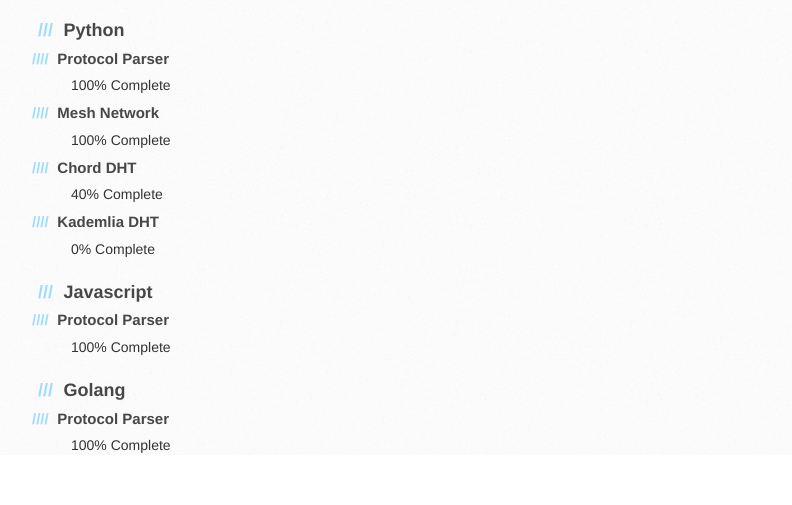
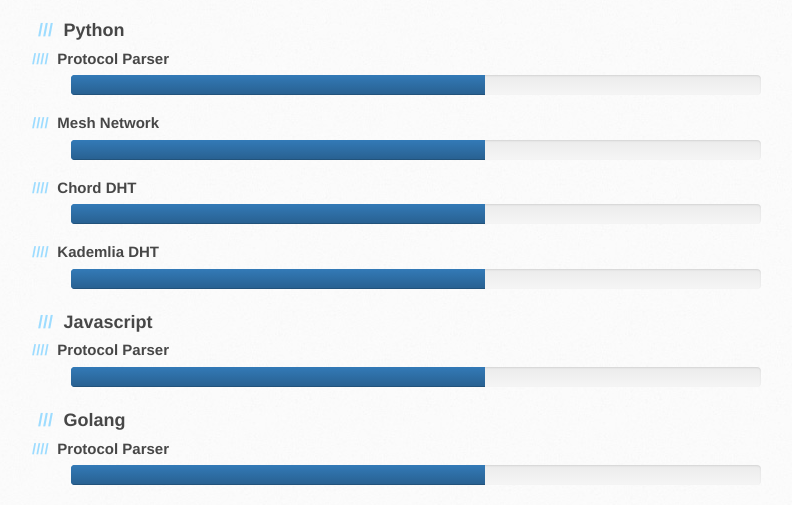
Before and after one commit to p2p-today/p2p-project, a plain HTML site: page index.html in a window 1280 px wide. Shown: the part 2728-3233 px from the top of the page, without its empty margins (99-891 px from the left). Before the commit the page ends 3183 px from the top, so only its background shows below. Drawn offline with nearby package versions, Linux system fonts and the light colour scheme.

Commit message:
Update index.html

```diff
--- a/index.html
+++ b/index.html
@@ -52,36 +52,36 @@
 <h4>
 <a id="protocol-parser" class="anchor" href="#protocol-parser" aria-hidden="true"><span aria-hidden="true" class="octicon octicon-link"></span></a>Protocol Parser</h4>
 
-<div>
-  <div>
-    100% Complete
+<div class="progress">
+  <div class="progress-bar" role="progressbar" aria-valuenow="100" aria-valuemin="0" aria-valuemax="100" style="width: 60%;">
+    <span class="sr-only">100% Complete</span>
   </div>
 </div>
 
 <h4>
 <a id="mesh-network" class="anchor" href="#mesh-network" aria-hidden="true"><span aria-hidden="true" class="octicon octicon-link"></span></a>Mesh Network</h4>
 
-<div>
-  <div>
-    100% Complete
+<div class="progress">
+  <div class="progress-bar" role="progressbar" aria-valuenow="100" aria-valuemin="0" aria-valuemax="100" style="width: 60%;">
+    <span class="sr-only">100% Complete</span>
   </div>
 </div>
 
 <h4>
 <a id="chord-dht" class="anchor" href="#chord-dht" aria-hidden="true"><span aria-hidden="true" class="octicon octicon-link"></span></a>Chord DHT</h4>
 
-<div>
-  <div>
-    40% Complete
+<div class="progress">
+  <div class="progress-bar" role="progressbar" aria-valuenow="40" aria-valuemin="0" aria-valuemax="100" style="width: 60%;">
+    <span class="sr-only">40% Complete</span>
   </div>
 </div>
 
 <h4>
 <a id="kademlia-dht" class="anchor" href="#kademlia-dht" aria-hidden="true"><span aria-hidden="true" class="octicon octicon-link"></span></a>Kademlia DHT</h4>
 
-<div>
-  <div>
-    0% Complete
+<div class="progress">
+  <div class="progress-bar" role="progressbar" aria-valuenow="0" aria-valuemin="0" aria-valuemax="100" style="width: 60%;">
+    <span class="sr-only">0% Complete</span>
   </div>
 </div>
 
@@ -91,9 +91,9 @@
 <h4>
 <a id="protocol-parser-1" class="anchor" href="#protocol-parser-1" aria-hidden="true"><span aria-hidden="true" class="octicon octicon-link"></span></a>Protocol Parser</h4>
 
-<div>
-  <div>
-    100% Complete
+<div class="progress">
+  <div class="progress-bar" role="progressbar" aria-valuenow="100" aria-valuemin="0" aria-valuemax="100" style="width: 60%;">
+    <span class="sr-only">100% Complete</span>
   </div>
 </div>
 
@@ -103,9 +103,9 @@
 <h4>
 <a id="protocol-parser-2" class="anchor" href="#protocol-parser-2" aria-hidden="true"><span aria-hidden="true" class="octicon octicon-link"></span></a>Protocol Parser</h4>
 
-<div>
-  <div>
-    100% Complete
+<div class="progress">
+  <div class="progress-bar" role="progressbar" aria-valuenow="100" aria-valuemin="0" aria-valuemax="100" style="width: 60%;">
+    <span class="sr-only">100% Complete</span>
   </div>
 </div>
         </section>
```
